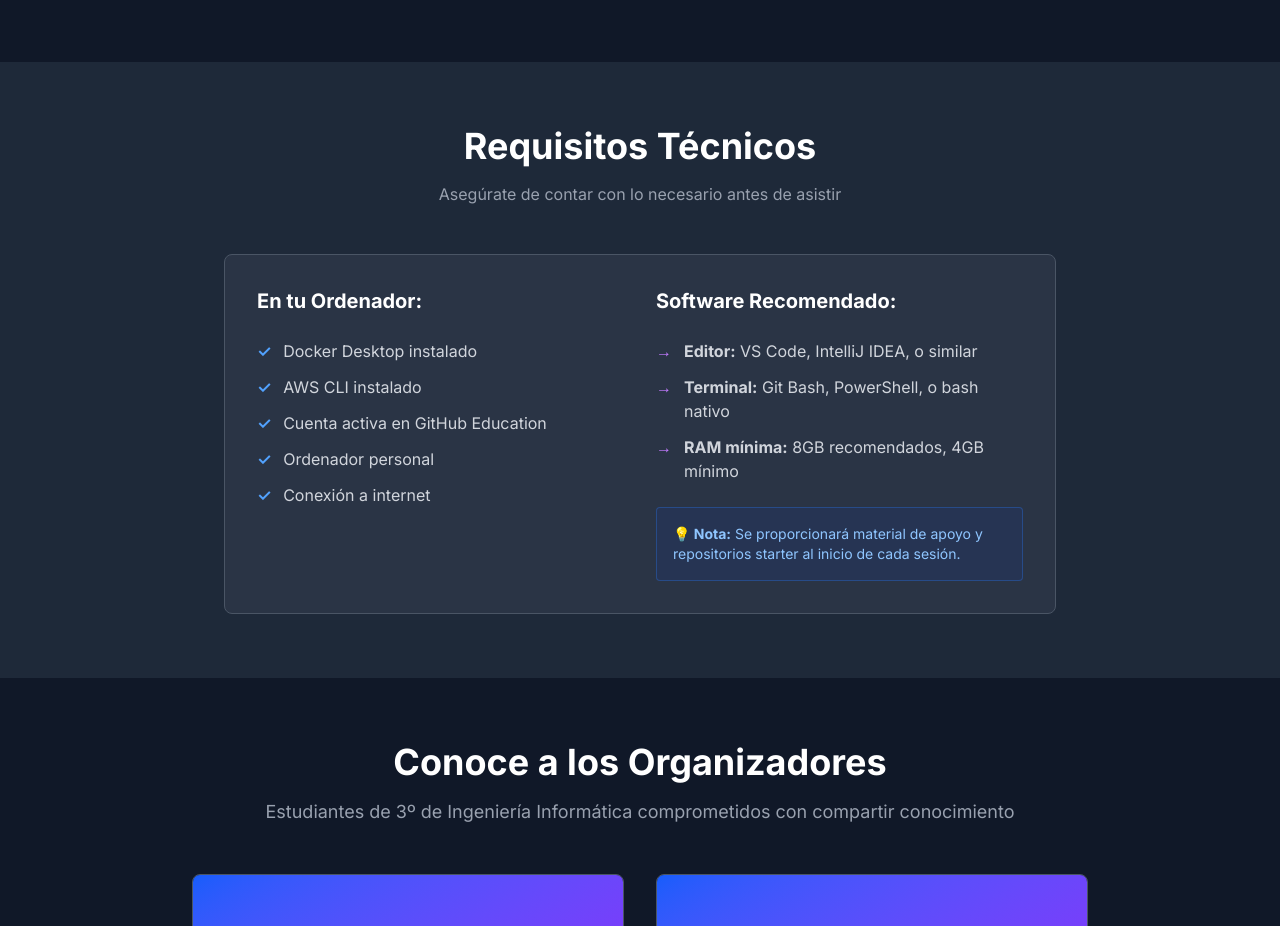
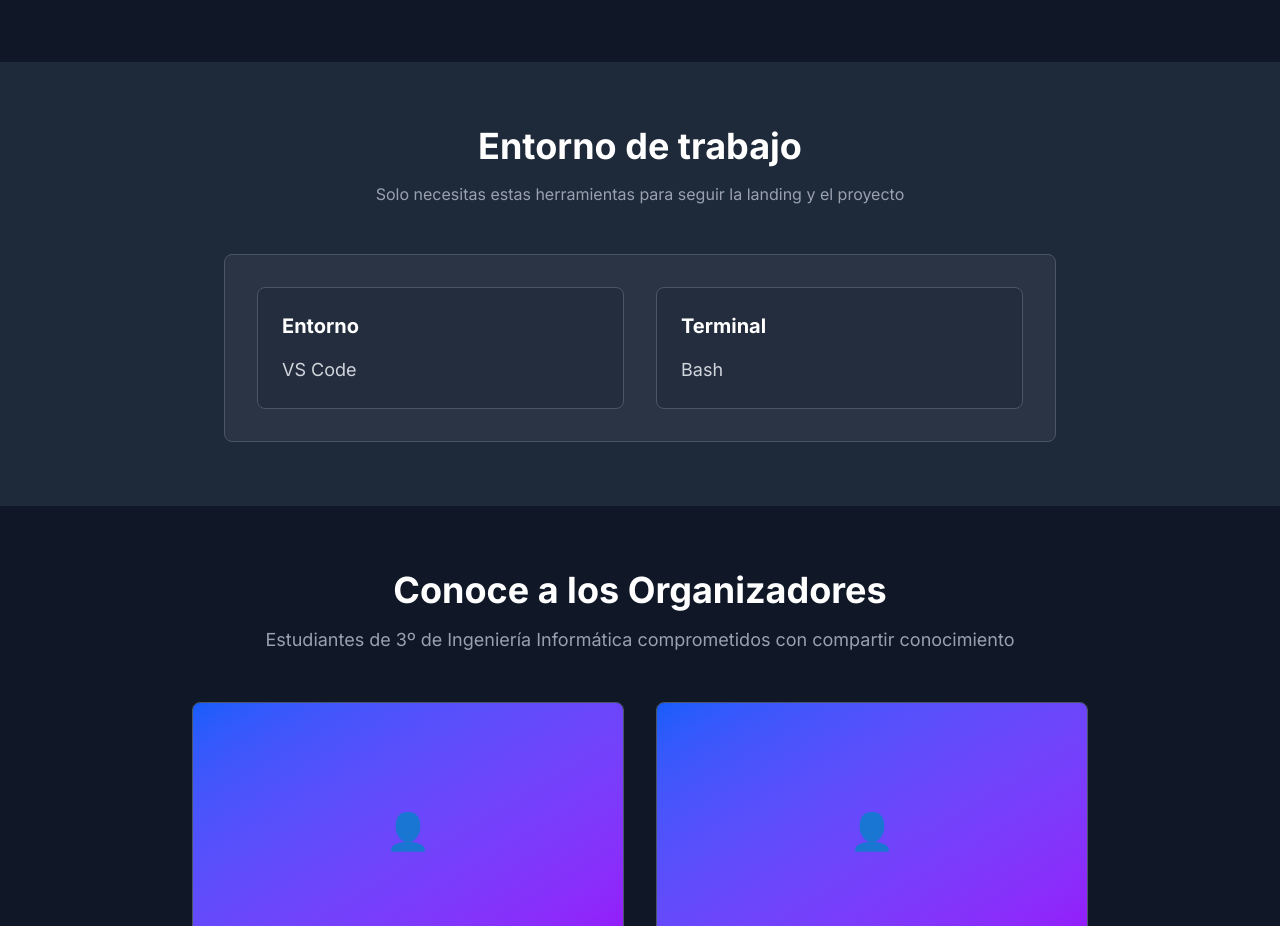
Before and after one commit to JavierStark/CursoDevopsCloud, a Next.js app: page / in a window 1280 px wide. Shown: the part 2769-3695 px from the top of the page. Built offline with nearby package versions, Linux system fonts and the light colour scheme.

Commit message:
refactor: actualizar sección de requisitos técnicos y mejorar la presentación

```diff
--- a/src/components/RequirementsSection.tsx
+++ b/src/components/RequirementsSection.tsx
@@ -1,56 +1,22 @@
-import { config } from '@/data/config';
-
 export default function RequirementsSection() {
   return (
     <section id="requirements" className="bg-gray-800 py-16">
       <div className="max-w-4xl mx-auto px-4 sm:px-6 lg:px-8">
         <div className="text-center mb-12">
-          <h2 className="text-4xl font-bold text-white mb-4">Requisitos Técnicos</h2>
-          <p className="text-gray-400">Asegúrate de contar con lo necesario antes de asistir</p>
+          <h2 className="text-4xl font-bold text-white mb-4">Entorno de trabajo</h2>
+          <p className="text-gray-400">Solo necesitas estas herramientas para seguir la landing y el proyecto</p>
         </div>
 
         <div className="bg-gray-700/50 border border-gray-600 rounded-lg p-8">
-          <div className="grid md:grid-cols-2 gap-8">
-            <div>
-              <h3 className="text-xl font-bold text-white mb-6">En tu Ordenador:</h3>
-              <ul className="space-y-3">
-                {config.requirements.map((requirement, index) => (
-                  <li key={index} className="flex items-start gap-3">
-                    <span className="text-blue-400 font-bold flex-shrink-0">✓</span>
-                    <span className="text-gray-300">{requirement}</span>
-                  </li>
-                ))}
-              </ul>
+          <div className="grid gap-8 md:grid-cols-2">
+            <div className="rounded-lg border border-gray-600 bg-gray-800/60 p-6">
+              <h3 className="text-xl font-bold text-white mb-4">Entorno</h3>
+              <p className="text-gray-300 text-lg">VS Code</p>
             </div>
 
-            <div>
-              <h3 className="text-xl font-bold text-white mb-6">Software Recomendado:</h3>
-              <ul className="space-y-3">
-                <li className="flex items-start gap-3">
-                  <span className="text-purple-400 font-bold flex-shrink-0">→</span>
-                  <span className="text-gray-300">
-                    <strong>Editor:</strong> VS Code, IntelliJ IDEA, o similar
-                  </span>
-                </li>
-                <li className="flex items-start gap-3">
-                  <span className="text-purple-400 font-bold flex-shrink-0">→</span>
-                  <span className="text-gray-300">
-                    <strong>Terminal:</strong> Git Bash, PowerShell, o bash nativo
-                  </span>
-                </li>
-                <li className="flex items-start gap-3">
-                  <span className="text-purple-400 font-bold flex-shrink-0">→</span>
-                  <span className="text-gray-300">
-                    <strong>RAM mínima:</strong> 8GB recomendados, 4GB mínimo
-                  </span>
-                </li>
-              </ul>
-
-              <div className="mt-6 p-4 bg-blue-900/20 border border-blue-500/30 rounded">
-                <p className="text-sm text-blue-300">
-                  <strong>💡 Nota:</strong> Se proporcionará material de apoyo y repositorios starter al inicio de cada sesión.
-                </p>
-              </div>
+            <div className="rounded-lg border border-gray-600 bg-gray-800/60 p-6">
+              <h3 className="text-xl font-bold text-white mb-4">Terminal</h3>
+              <p className="text-gray-300 text-lg">Bash</p>
             </div>
           </div>
         </div>
```
Also changed, not shown: 1 other file (tests, documents, lock files or other folders).
